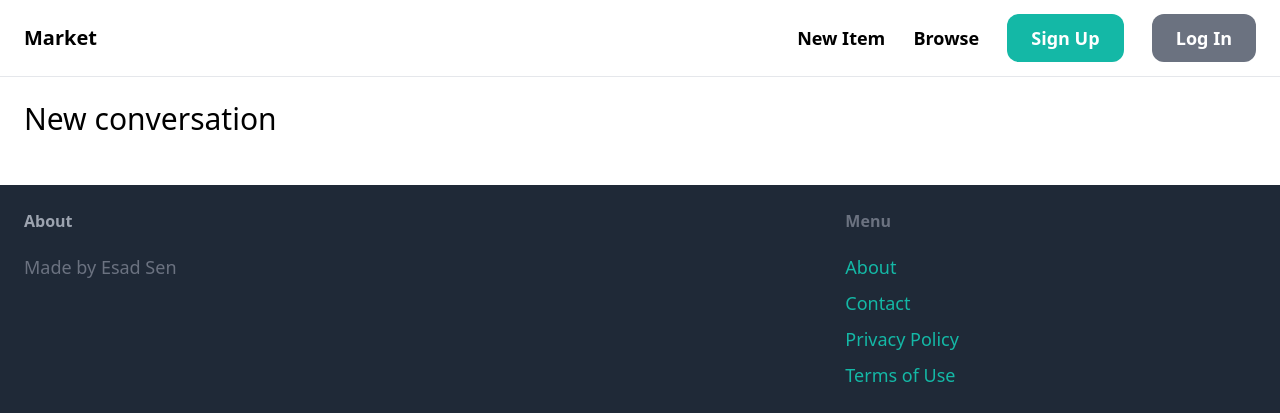
After one commit to esadsen/django-MarketProject, a Django app: page /conversation/new/3 in a window 1280 px wide. The commit adds this page. Shown: the top 420 px of the page. Run offline with Django 4.2, Linux system fonts and the light colour scheme; data comes from the database, SQL or seed files in the repository; both versions use the stored data as it was after the commit; some libraries are stand-ins or nearby versions.

Commit message:
worked on conversations

```diff
--- a/conversation/forms.py
+++ b/conversation/forms.py
@@ -2,7 +2,7 @@ from django import forms
 
 from .models import ConversationMessage
 
-class ConversationMessage(forms.ModelForm):
+class ConversationMessageForm(forms.ModelForm):
     class Meta:
         model = ConversationMessage
         fields = ('content', )
--- a/conversation/models.py
+++ b/conversation/models.py
@@ -3,13 +3,13 @@ from item.models import Item
 from django.contrib.auth.models import User
 
 class Conversation(models.Model):
-    items=models.ForeignKey(Item, related_name='conversation', on_delete=models.CASCADE)
+    item=models.ForeignKey(Item, related_name='conversation', on_delete=models.CASCADE)
     members= models.ManyToManyField(User, related_name='conversations')
     created_at= models.DateTimeField(auto_now_add=True)
     modified_at= models.DateTimeField(auto_now=True)
 
     class Meta:
-        ordering=('-modified_at')
+        ordering=('-modified_at',)
 
 class ConversationMessage(models.Model):
     conversation = models.ForeignKey(Conversation, related_name='messages',on_delete=models.CASCADE)
--- /dev/null
+++ b/conversation/urls.py
@@ -0,0 +1,9 @@
+from django.urls import path
+from . import views
+
+app_name='conversation'
+
+urlpatterns = [
+    path('new/<int:item_pk>',views.new_conversation, name='new')
+
+]
--- a/conversation/views.py
+++ b/conversation/views.py
@@ -1,3 +1,38 @@
-from django.shortcuts import render
+from django.shortcuts import render, get_object_or_404, redirect
 
-# Create your views here.
+from item.models import Item
+
+from .forms import ConversationMessageForm
+from .models import Conversation
+
+def new_conversation(request,item_pk):
+    item=get_object_or_404(Item,pk=item_pk)
+
+    if item.created_by==request.user:
+        return redirect('dashboard:index')
+
+    conversations=Conversation.objects.filter(item=item).filter(members__in=[request.user.id])
+    if conversations:
+        pass
+
+    if request.method=='POST':
+        form=ConversationMessageForm(request.POST)
+
+        if form.is_valid():
+            conversation=Conversation.objects.create(item=item)
+            conversation.members.add(request.user)
+            conversation.members.add(item.created_by)
+            conversation.save()
+
+            conversation_message=form.save(commit=False)
+            conversation_message.conversation=conversation
+            conversation_message.created_by=request.user
+            conversation_message.save()
+
+            return redirect('item:detail', pk=item_pk)
+    else:
+        form=ConversationMessageForm()
+
+    return render(request, 'conversation/new.html',{
+        'form':form
+    })
--- a/market/settings.py
+++ b/market/settings.py
@@ -41,7 +41,7 @@ INSTALLED_APPS = [
     'django.contrib.messages',
     'django.contrib.staticfiles',
     'core',
-    'conversation'
+    'conversation',
     'dashboard',
     'item',
 ]
--- a/market/urls.py
+++ b/market/urls.py
@@ -10,4 +10,5 @@ urlpatterns = [
     path('',include('core.urls')),
     path('items/',include('item.urls')),
     path('dashboard/',include('dashboard.urls')),
+    path('conversation/',include('conversation.urls')),
 ] + static(settings.MEDIA_URL, document_root=settings.MEDIA_ROOT)
--- /dev/null
+++ b/templates/conversation/new.html
@@ -0,0 +1,8 @@
+{% extends 'core/base.html' %}
+
+{% block title %}New conversation{% endblock title %}
+
+{% block body %}
+    <h1 class="mb-6 text-3xl">New conversation</h1>
+
+{% endblock body %}
--- a/templates/item/detail.html
+++ b/templates/item/detail.html
@@ -24,7 +24,7 @@
             <a href="{% url 'item:edit' item.id %}" class="inline-block mt-6 px-6 py-3 text-lg font-semibold bg-teal-500 text-white rounded-xl">Edit</a>
         </div>
         {% else %}
-        <a href="#" class="inline-block mt-6 px-6 py-3 text-lg font-semibold bg-teal-500 text-white rounded-xl hover:bg-teal-700">Contact Seller</a>
+        <a href="{% url 'conversation:new' item.id %}" class="inline-block mt-6 px-6 py-3 text-lg font-semibold bg-teal-500 text-white rounded-xl hover:bg-teal-700">Contact Seller</a>
         {%endif%}
 
     </div>
```
Also changed, not shown: templates/conversation/inbox.html (added, +9 -0 lines), conversation/migrations/0001_initial.py (added), db.sqlite3, item/migrations/0003_alter_item_options.py (added).
